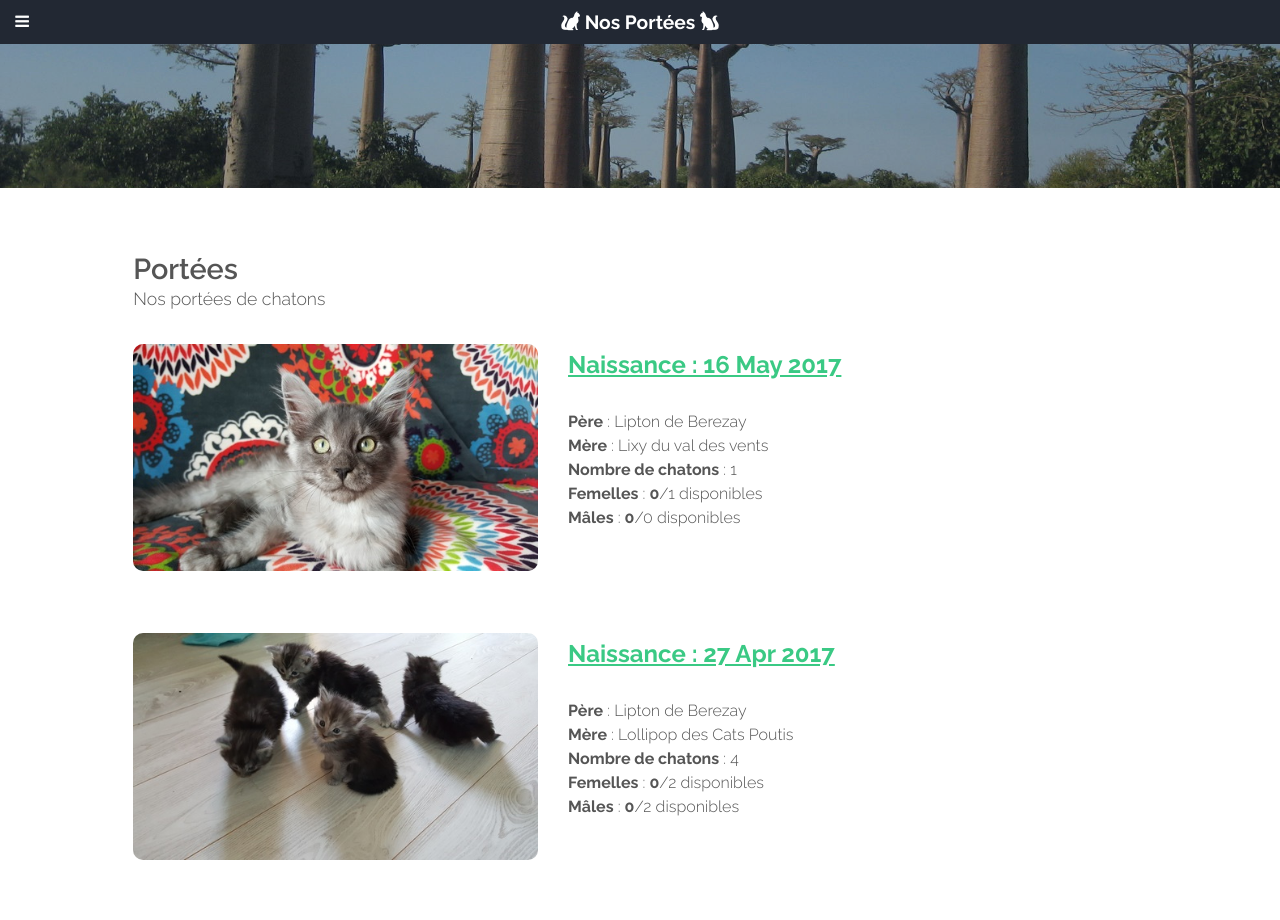
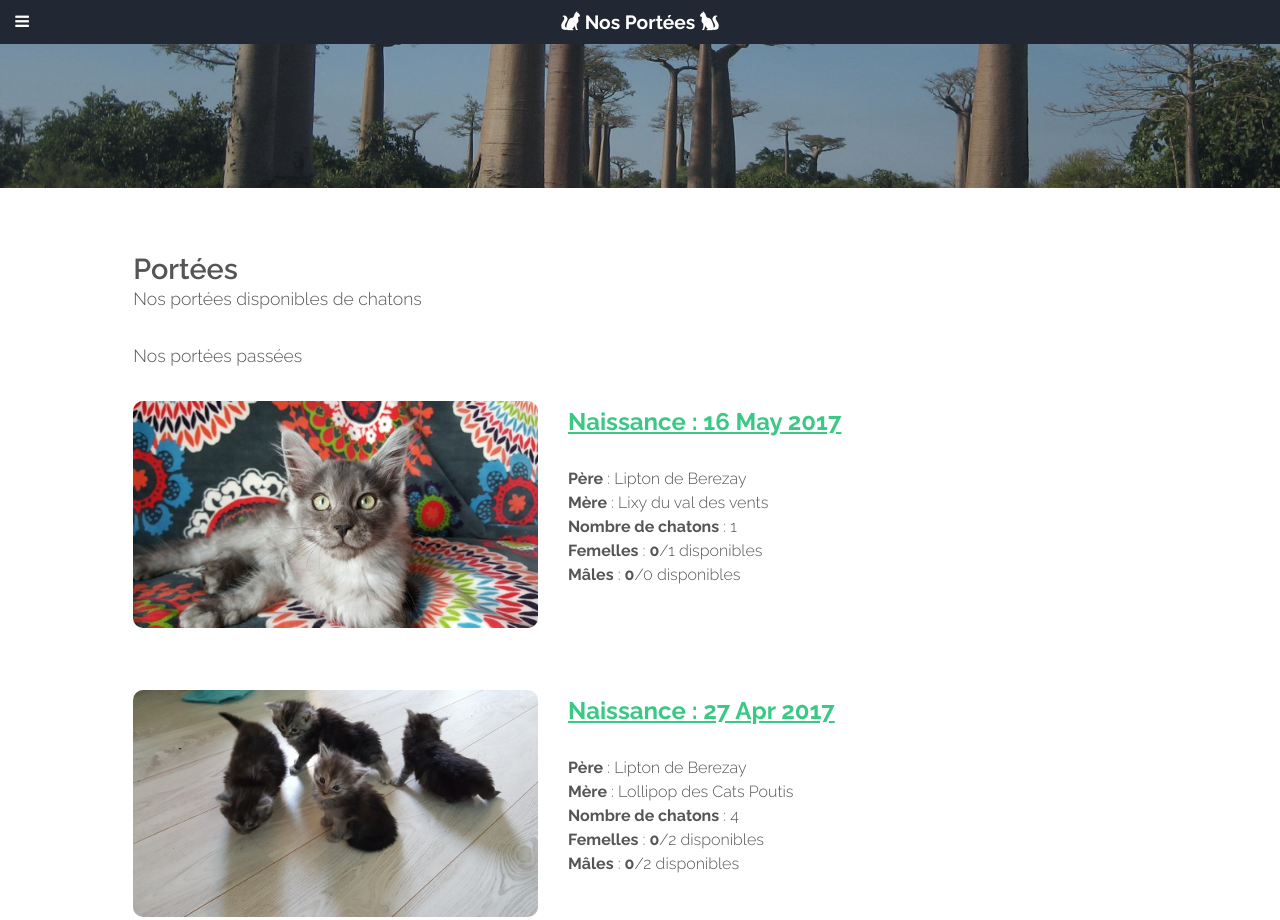
Before and after one commit to jbourcie/creolie, a Jekyll site: the page built from portees.html, in a window 1280 px wide and 1400 px high. Shown: the top 920 px of the window. Built offline with Jekyll 4.4.1, drawn with Linux system fonts in a browser that asks for light colours; some web fonts are replaced.

Commit message:
modification portees

```diff
--- a/portees.html
+++ b/portees.html
@@ -10,7 +10,7 @@ layout: main
 			<div class="10u -1u">
 				<header class="major">
 					<h2>Portées</h2>
-					<span class="byline">Nos portées de chatons</span>
+					<span class="byline">Nos portées disponibles de chatons</span>
 				</header>
 				<!--<ul class="style">-->
 				{% for post in site.categories.Portee%}
@@ -37,7 +37,10 @@ layout: main
 							{% endif %}
 						{% endif %}
 					{% endfor %}
+					{% assign males_dispo = males | minus:males_reserve %}
+					{% assign femelles_dispo = femelles | minus:femelles_reserve %}
 
+					{% if femelles_dispo>0 or males_dispo>0 %}
 						<div class="row  no-collapse-1" >
 							<section class="5u">
 								<a href="{{ site.baseurl }}{{ post.url }}" class="image feature"><img src="{{ site.baseurl }}/photos/{{ post.photo }}" class="img-circle" alt=""  width="100%"></a>
@@ -53,6 +56,60 @@ layout: main
 								</ul>
 							</section>
 						</div>
+					{% endif %}
+
+				{% endfor %}
+
+			</div>
+			<div class="10u -1u">
+				<header class="major">
+					<span class="byline">Nos portées passées</span>
+				</header>
+				<!--<ul class="style">-->
+				{% for post in site.categories.Portee%}
+					{% assign chatons = 0 %}
+					{% assign males = 0 %}
+					{% assign femelles = 0 %}
+					{% assign femelles_reserve = 0 %}
+					{% assign males_reserve = 0 %}
+
+					{% for post_chaton in site.categories.Chaton %}
+						{% if post_chaton.porteeId contains post.porteeId %}
+							{% assign chatons = chatons | plus:1 %}
+							{% if post_chaton.sexe contains 'Femelle' %}
+								{% assign femelles = femelles | plus:1 %}
+								{% if post_chaton.reserve%}
+									{% assign femelles_reserve = femelles_reserve | plus:1 %}
+								{% endif %}
+							{% endif %}
+							{% if post_chaton.sexe contains 'Male' %}
+								{% assign males = males | plus:1 %}
+								{% if post_chaton.reserve%}
+									{% assign males_reserve = males_reserve | plus:1 %}
+								{% endif %}
+							{% endif %}
+						{% endif %}
+					{% endfor %}
+					{% assign males_dispo = males | minus:males_reserve %}
+					{% assign femelles_dispo = femelles | minus:femelles_reserve %}
+
+					{% if femelles_dispo==0 and males_dispo==0 %}
+						<div class="row  no-collapse-1" >
+							<section class="5u">
+								<a href="{{ site.baseurl }}{{ post.url }}" class="image feature"><img src="{{ site.baseurl }}/photos/{{ post.photo }}" class="img-circle" alt=""  width="100%"></a>
+							</section>
+							<section class="5u">
+								<a href="{{ site.baseurl }}{{ post.url }}"><h2>Naissance : {{ post.naissance | date_to_string }}</h2></a>
+								<ul>
+									<li><b>Père</b> : {{post.pere}}</li>
+									<li><b>Mère</b> : {{post.mere}}</li>
+									<li><b>Nombre de chatons</b> : {{chatons}}</li>
+									<li><b>Femelles</b> : <b>{{femelles | minus:femelles_reserve}}</b>/{{femelles}} disponibles</li>
+									<li><b>Mâles</b> : <b>{{males | minus:males_reserve}}</b>/{{males}} disponibles</li>
+								</ul>
+							</section>
+						</div>
+					{% endif %}
 
 				{% endfor %}
 
```
Also changed, not shown: _posts/2017-04-30-portee02-chaton6.md (+3 -3 lines). Lines whose indentation alone changed are shown as unchanged.
